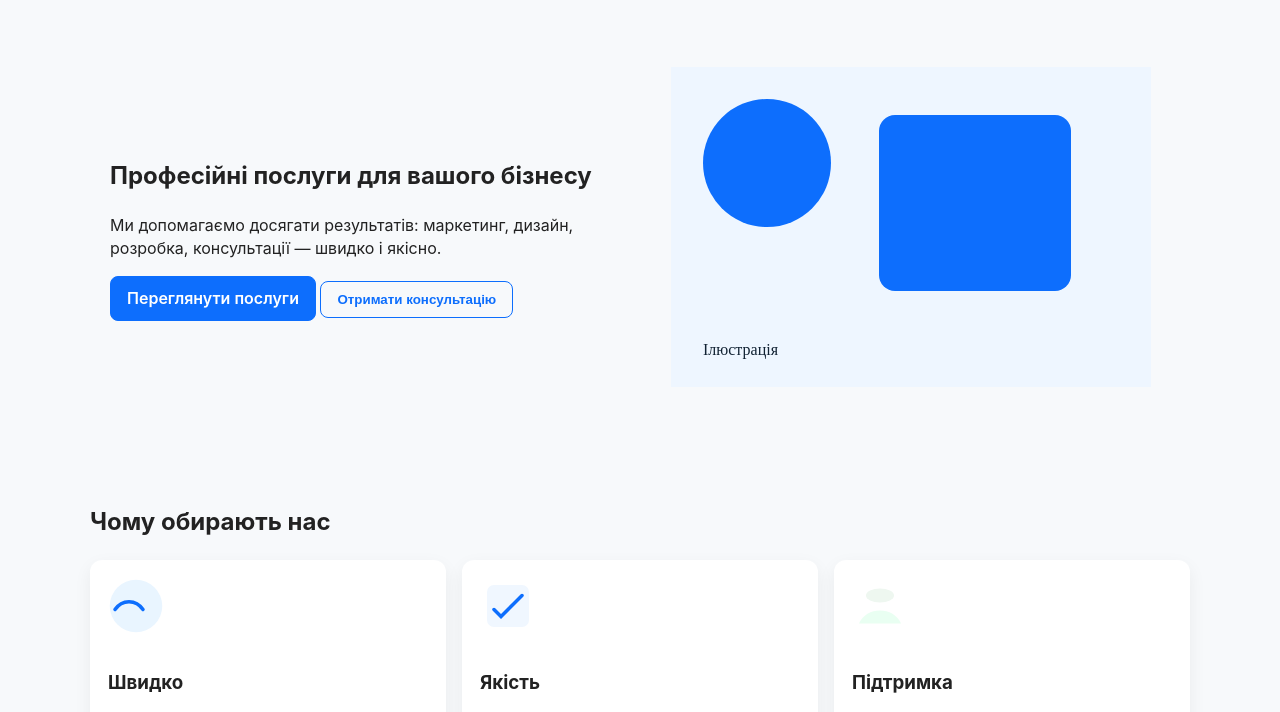
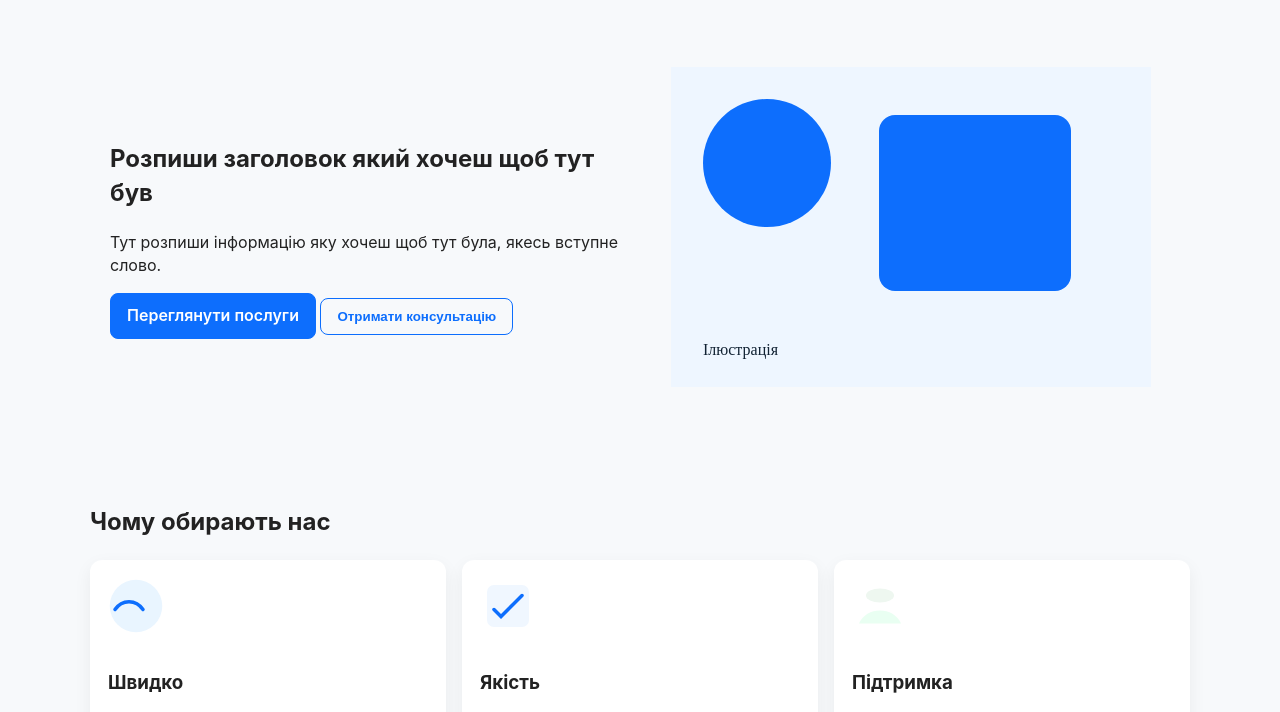
Before and after one commit to MykolaRyb97/services-site, a plain HTML site: page index.html in a window 1280 px wide. Shown: the part 61-773 px from the top of the page. Drawn offline with Linux system fonts and the light colour scheme.

Commit message:
First commit - website project

```diff
--- a/index.html
+++ b/index.html
@@ -23,8 +23,8 @@
     <section class="hero">
       <div class="container hero-inner">
         <div class="hero-text">
-          <h1>Професійні послуги для вашого бізнесу</h1>
-          <p>Ми допомагаємо досягати результатів: маркетинг, дизайн, розробка, консультації — швидко і якісно.</p>
+          <h1>Розпиши заголовок який хочеш щоб тут був</h1>
+          <p>Тут розпиши інформацію яку хочеш щоб тут була, якесь вступне слово.</p>
           <div class="hero-ctas">
             <a class="btn btn-primary" href="services.html">Переглянути послуги</a>
             <button id="btn-hero-order" class="btn btn-outline">Отримати консультацію</button>
```
